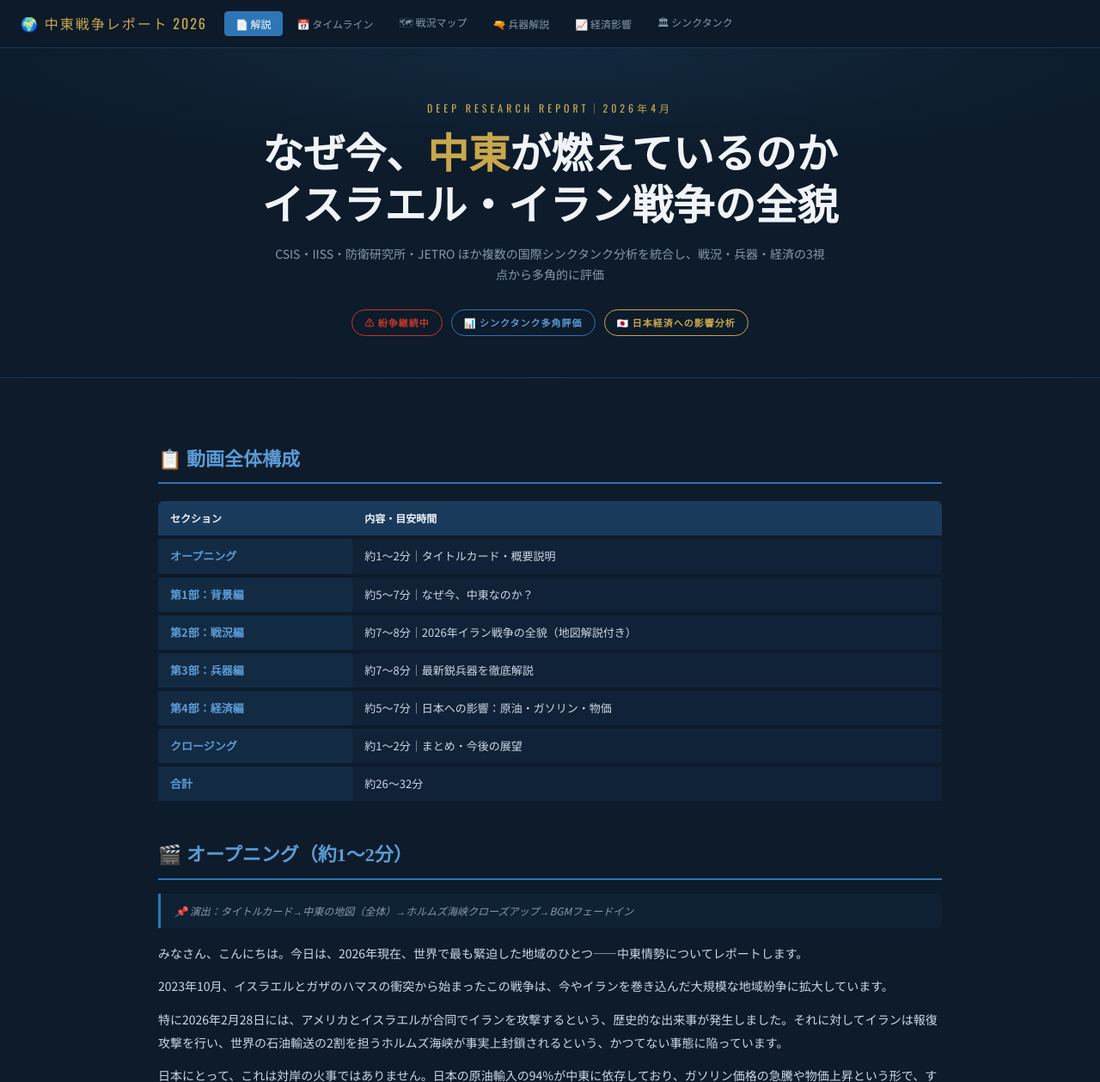
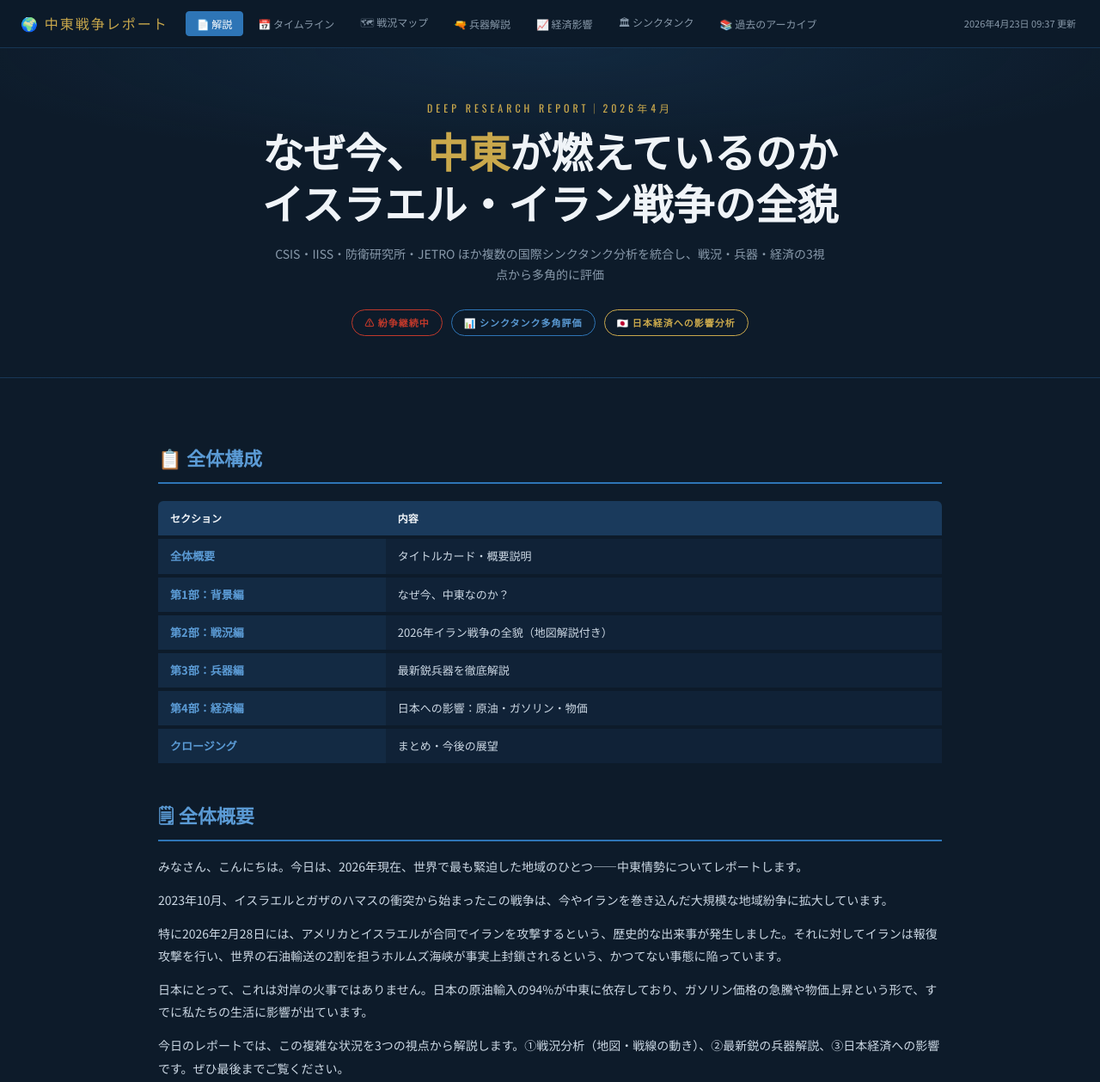
Before and after one commit to applejoker01-afk/iran-war-report-2026, a plain HTML site: page index.html in a window 1280 px wide. Shown: the top 1259 px of the page at 86% size. Drawn offline with nearby package versions, Linux system fonts and the light colour scheme.

Commit message:
自動更新修正2回目

```diff
--- a/index.html
+++ b/index.html
@@ -20,7 +20,7 @@ body{background:var(--navy);color:var(--white);font-family:'Noto Sans JP',sans-s
 
 /* ── NAV ── */
 nav{position:sticky;top:0;z-index:100;background:rgba(13,27,42,0.97);border-bottom:1px solid var(--border);backdrop-filter:blur(12px);display:flex;align-items:center;padding:0 24px;height:56px;gap:4px;flex-wrap:wrap;}
-.nav-logo{font-family:'Oswald';font-size:16px;color:var(--gold);letter-spacing:2px;margin-right:16px;white-space:nowrap;}
+.nav-logo{font-family:'Oswald';font-size:16px;color:var(--gold);letter-spacing:2px;margin-right:16px;white-space:nowrap;text-decoration:none;cursor:pointer;}
 .nav-btn{padding:5px 12px;border-radius:4px;border:1px solid transparent;background:transparent;color:var(--gray);font-size:12px;cursor:pointer;font-family:'Noto Sans JP';transition:all .2s;white-space:nowrap;}
 .nav-btn.active,.nav-btn:hover{background:var(--mid-blue);color:#fff;border-color:var(--mid-blue);}
 
@@ -137,13 +137,15 @@ section.active{display:block;}
 <body>
 
 <nav>
-  <div class="nav-logo">🌍 中東戦争レポート 2026</div>
+  <a class="nav-logo" href="./index.html">🌍 中東戦争レポート</a>
   <button class="nav-btn active" onclick="show('script')">📄 解説</button>
   <button class="nav-btn" onclick="show('timeline')">📅 タイムライン</button>
   <button class="nav-btn" onclick="show('map')">🗺 戦況マップ</button>
   <button class="nav-btn" onclick="show('weapons')">🔫 兵器解説</button>
   <button class="nav-btn" onclick="show('economy')">📈 経済影響</button>
   <button class="nav-btn" onclick="show('thinktank')">🏛 シンクタンク</button>
+  <button class="nav-btn" onclick="window.location.href='archive/index.html'">📚 過去のアーカイブ</button>
+  <div id="nav-time" style="margin-left:auto;font-size:11px;color:var(--gray);white-space:nowrap;padding-right:4px;"></div>
 </nav>
 
 <!-- ════ 台本・解説 ════ -->
@@ -163,36 +165,33 @@ section.active{display:block;}
 
 <!-- 動画構成 -->
 <div class="script-section">
-<div class="script-h1">📋 動画全体構成</div>
+<div class="script-h1">📋 全体構成</div>
 <table class="info-table">
-  <thead><tr><th>セクション</th><th>内容・目安時間</th></tr></thead>
+  <thead><tr><th>セクション</th><th>内容</th></tr></thead>
   <tbody>
-    <tr><td>オープニング</td><td>約1〜2分｜タイトルカード・概要説明</td></tr>
-    <tr><td>第1部：背景編</td><td>約5〜7分｜なぜ今、中東なのか？</td></tr>
-    <tr><td>第2部：戦況編</td><td>約7〜8分｜2026年イラン戦争の全貌（地図解説付き）</td></tr>
-    <tr><td>第3部：兵器編</td><td>約7〜8分｜最新鋭兵器を徹底解説</td></tr>
-    <tr><td>第4部：経済編</td><td>約5〜7分｜日本への影響：原油・ガソリン・物価</td></tr>
-    <tr><td>クロージング</td><td>約1〜2分｜まとめ・今後の展望</td></tr>
-    <tr><td>合計</td><td>約26〜32分</td></tr>
+    <tr><td>全体概要</td><td>タイトルカード・概要説明</td></tr>
+    <tr><td>第1部：背景編</td><td>なぜ今、中東なのか？</td></tr>
+    <tr><td>第2部：戦況編</td><td>2026年イラン戦争の全貌（地図解説付き）</td></tr>
+    <tr><td>第3部：兵器編</td><td>最新鋭兵器を徹底解説</td></tr>
+    <tr><td>第4部：経済編</td><td>日本への影響：原油・ガソリン・物価</td></tr>
+    <tr><td>クロージング</td><td>まとめ・今後の展望</td></tr>
   </tbody>
 </table>
 </div>
 
-<!-- オープニング -->
+<!-- 全体概要 -->
 <div class="script-section">
-<div class="script-h1">🎬 オープニング（約1〜2分）</div>
-<div class="note-box">📌 演出：タイトルカード→中東の地図（全体）→ホルムズ海峡クローズアップ→BGMフェードイン</div>
+<div class="script-h1">🗒 全体概要</div>
 <p class="script-p">みなさん、こんにちは。今日は、2026年現在、世界で最も緊迫した地域のひとつ——中東情勢についてレポートします。</p>
 <p class="script-p">2023年10月、イスラエルとガザのハマスの衝突から始まったこの戦争は、今やイランを巻き込んだ大規模な地域紛争に拡大しています。</p>
 <p class="script-p">特に2026年2月28日には、アメリカとイスラエルが合同でイランを攻撃するという、歴史的な出来事が発生しました。それに対してイランは報復攻撃を行い、世界の石油輸送の2割を担うホルムズ海峡が事実上封鎖されるという、かつてない事態に陥っています。</p>
 <p class="script-p">日本にとって、これは対岸の火事ではありません。日本の原油輸入の94%が中東に依存しており、ガソリン価格の急騰や物価上昇という形で、すでに私たちの生活に影響が出ています。</p>
-<p class="script-p">今日の動画では、この複雑な状況を3つの視点から解説します。①戦況分析（地図・戦線の動き）、②最新鋭の兵器解説、③日本経済への影響です。ぜひ最後までご覧ください。</p>
+<p class="script-p">今日のレポートでは、この複雑な状況を3つの視点から解説します。①戦況分析（地図・戦線の動き）、②最新鋭の兵器解説、③日本経済への影響です。ぜひ最後までご覧ください。</p>
 </div>
 
 <!-- 第1部 -->
 <div class="script-section">
-<div class="script-h1">第1部：背景編（約5〜7分）</div>
-<div class="note-box">📌 演出：中東全体地図を表示。各国の位置関係を示しながら解説。</div>
+<div class="script-h1">第1部：背景編</div>
 
 <div class="script-h2">① 2023年10月——すべての始まり</div>
 <p class="script-p">2023年10月7日、ガザを拠点とするハマスがイスラエルに大規模な奇襲攻撃を実施。約1200人のイスラエル市民が犠牲になり、約240人が人質としてガザに連行されました。イスラエルはこれを「イスラエルの9.11」と表現し、直ちに軍事報復を開始。ガザへの空爆と地上侵攻を行いました。2025年12月時点では双方合わせて7万1000人以上が犠牲になっています。</p>
@@ -207,8 +206,7 @@ section.active{display:block;}
 
 <!-- 第2部 -->
 <div class="script-section">
-<div class="script-h1">第2部：戦況編（約7〜8分）</div>
-<div class="note-box">📌 演出：中東地図ベースに攻撃・報復ルートをアニメーションで表示</div>
+<div class="script-h1">第2部：戦況編</div>
 
 <div class="script-h2">① 作戦開始：2026年2月28日「Operation Epic Fury」</div>
 <p class="script-p">2026年2月28日、米国とイスラエルが合同でイランへの大規模攻撃を開始。これはアメリカとイスラエルが同等のパートナーとして共同作戦を行う史上初の事例でした。作戦の目標は①ミサイル能力の破壊、②海軍の殲滅、③核兵器保有の阻止、④代理組織への支援遮断の4点です。最初の24時間だけで1000か所以上を攻撃し、イスラエル空軍は700回以上の航空作戦を実施しました。</p>
@@ -223,7 +221,7 @@ section.active{display:block;}
 
 <!-- 第3部（兵器）は兵器タブへ誘導 -->
 <div class="script-section">
-<div class="script-h1">第3部：兵器編（約7〜8分）</div>
+<div class="script-h1">第3部：兵器編</div>
 <div class="alert-box">
   🔫 詳細な兵器解説は <strong>「兵器解説」タブ</strong> をご覧ください。台本テキストは以下の通りです。
 </div>
@@ -234,7 +232,7 @@ section.active{display:block;}
 
 <!-- 第4部（経済）は経済タブへ誘導 -->
 <div class="script-section">
-<div class="script-h1">第4部：経済編（約5〜7分）</div>
+<div class="script-h1">第4部：経済編</div>
 <div class="alert-box">
   📈 詳細なグラフは <strong>「経済影響」タブ</strong> をご覧ください。
 </div>
@@ -244,10 +242,9 @@ section.active{display:block;}
 
 <!-- クロージング -->
 <div class="script-section">
-<div class="script-h1">🎬 クロージング（約1〜2分）</div>
+<div class="script-h1">🎬 クロージング</div>
 <p class="script-p">今日は中東情勢の最新動向を3つの視点からお伝えしました。①ガザ戦争から始まり2026年2月のイラン攻撃への歴史的展開、②ホルムズ海峡という「世界の動脈」が止まった現状、③B-2・GBU-57・F-35Iなど最新鋭兵器の実力、そして④日本の原油94%が中東依存という現実の中で起きているガソリン価格急騰・物価上昇への影響。</p>
-<p class="script-p">現在、米・イランの停戦合意は成立していますが、ホルムズ海峡はいまだ正常化していません。日本はエネルギー安全保障の観点から中東一辺倒の依存体制を見直す必要があるかもしれません。今日の動画が中東情勢を理解するひとつの手がかりになれば嬉しいです。チャンネル登録・高評価をお願いします！</p>
-<div class="note-box">📌 演出：アウトロBGM→チャンネルロゴ→関連動画カード</div>
+<p class="script-p">現在、米・イランの停戦合意は成立していますが、ホルムズ海峡はいまだ正常化していません。日本はエネルギー安全保障の観点から中東一辺倒の依存体制を見直す必要があるかもしれません。今日のレポートが中東情勢を理解するひとつの手がかりになれば嬉しいです。</p>
 </div>
 
 </div><!-- /container -->
@@ -589,6 +586,16 @@ function show(id){
   document.querySelectorAll('.nav-btn')[map[id]].classList.add('active');
   window.scrollTo({top:0,behavior:'smooth'});
 }
+(function(){
+  function updateTime(){
+    const now=new Date();
+    const el=document.getElementById('nav-time');
+    if(!el)return;
+    el.textContent=now.toLocaleDateString('ja-JP',{year:'numeric',month:'long',day:'numeric'})+' '+now.toLocaleTimeString('ja-JP',{hour:'2-digit',minute:'2-digit'})+' 更新';
+  }
+  updateTime();
+  setInterval(updateTime,60000);
+})();
 </script>
 </body>
 </html>
```
